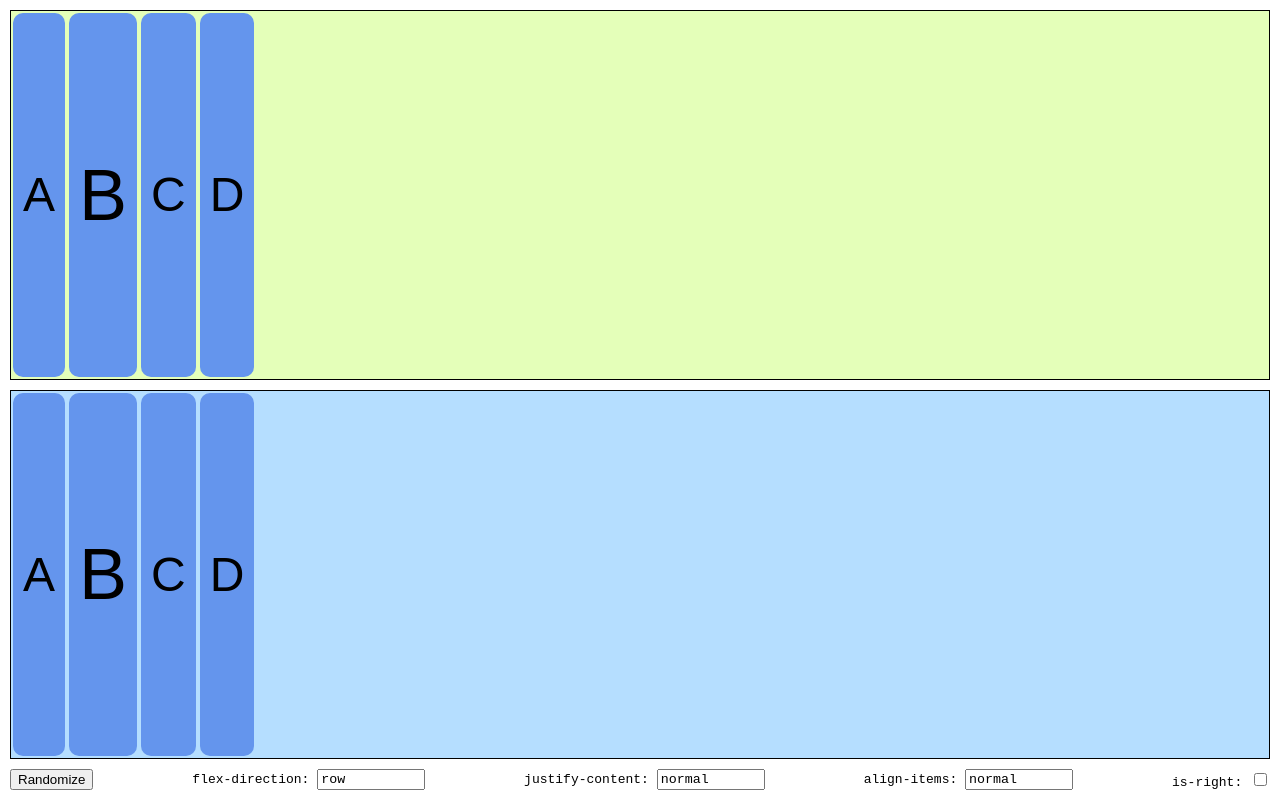
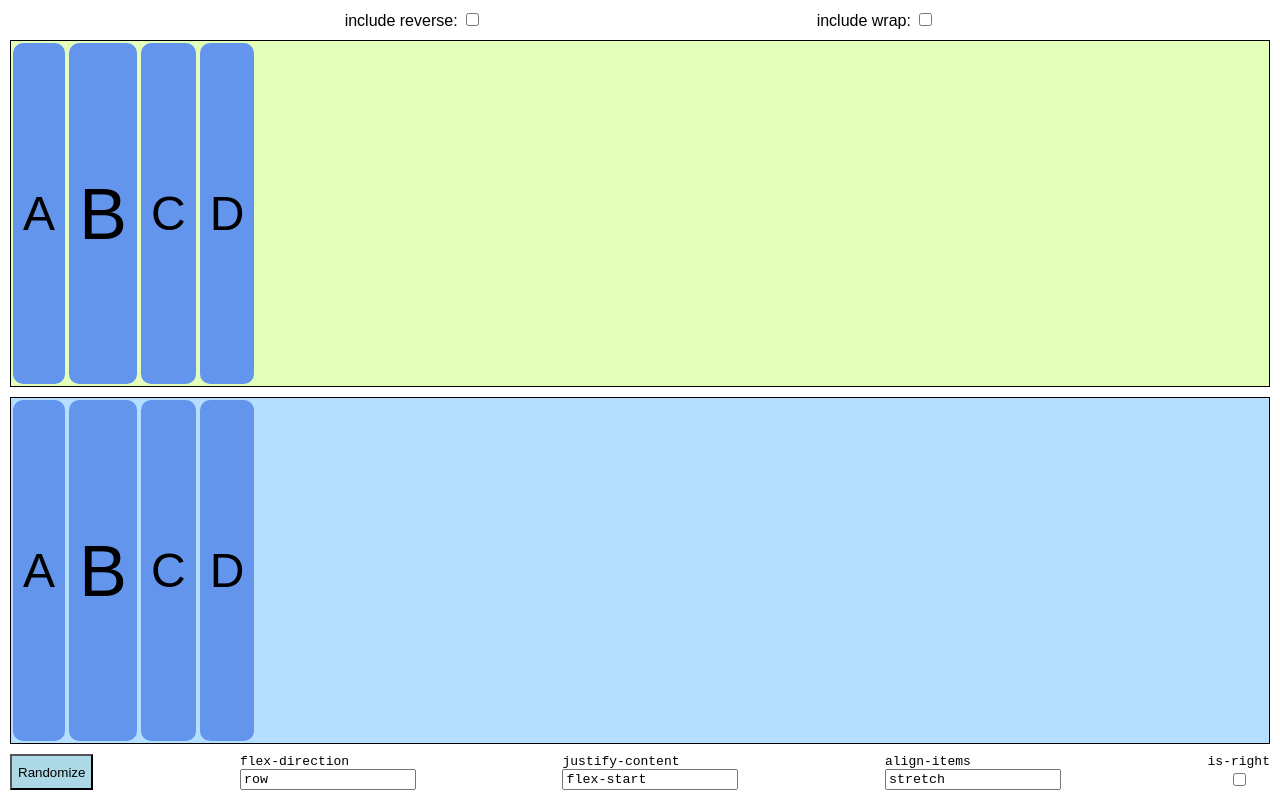
Before and after one commit to twodee/flexercise, a plain HTML site: page index.html in a window 1280 px wide. Drawn offline with Linux system fonts and the light colour scheme.

Commit message:
Add reversing, wrapping options; rework layout.

```diff
--- a/index.html
+++ b/index.html
@@ -7,27 +7,39 @@
 </head>
 <body>
   <div class="root">
+    <div class="options">
+      <label>include reverse: <input id="include-reverse-checkbox" type="checkbox"></label>
+      <label>include wrap: <input id="include-wrap-checkbox" type="checkbox"></label>
+    </div>
     <div id="panels-root">
-      <div id="expected" class="panel">
-        <div class="tile">A</div>
-        <div class="tile">B</div>
-        <div class="tile">C</div>
-        <div class="tile">D</div>
+      <div class="panel-sizer">
+        <div id="expected" class="panel"></div>
       </div>
       <div id="separator"></div>
-      <div id="actual" class="panel">
-        <div class="tile">A</div>
-        <div class="tile">B</div>
-        <div class="tile">C</div>
-        <div class="tile">D</div>
+      <div class="panel-sizer">
+        <div id="actual" class="panel"></div>
       </div>
     </div>
     <div class="toolbar">
       <input id="randomize-button" type="button" value="Randomize">
-      <label>flex-direction: <input id="flex-direction-input" type="text"></label>
-      <label>justify-content: <input id="justify-content-input" type="text"></label>
-      <label>align-items: <input id="align-items-input" type="text"></label>
-      <label>is-right: <input id="is-right-checkbox" type="checkbox" onclick="return false;" onfocus="return false;"></label>
+
+      <label for="flex-direction-input">flex-direction</label>
+      <input id="flex-direction-input" type="text">
+
+      <label for="flex-wrap-input" id="flex-wrap-label">flex-wrap</label>
+      <input id="flex-wrap-input" type="text">
+
+      <label for="align-content-input" id="align-content-label">align-content</label>
+      <input id="align-content-input" type="text">
+
+      <label for="justify-content-input">justify-content</label>
+      <input id="justify-content-input" type="text">
+
+      <label for="align-items-input">align-items</label>
+      <input id="align-items-input" type="text">
+
+      <label for="is-right-checkbox">is-right</label>
+      <input id="is-right-checkbox" type="checkbox" onclick="return false;" onfocus="return false;">
     </div>
   </div>
 </body>
--- a/main.js
+++ b/main.js
@@ -5,6 +5,24 @@ Array.prototype.pick = function() {
 
 let expectedState = {};
 let actualState = {};
+
+function populatePanels(expectedPanel, actualPanel, n) {
+  const alphabet = "ABCDEFGHIJKLMNOPQRSTUVWXYZ";
+  const populatePanel = panel => {
+    while (panel.childNodes.length > 0) {
+      panel.removeChild(panel.childNodes[panel.childNodes.length - 1]);
+    }
+    for (let i = 0; i < n; ++i) {
+      const element = document.createElement('div');
+      element.innerText = alphabet[i];
+      element.classList += 'tile';
+      panel.appendChild(element);
+    }
+  }
+
+  populatePanel(expectedPanel);
+  populatePanel(actualPanel);
+}
 
 function initialize() {
   const randomizeButton = document.getElementById('randomize-button');
@@ -14,11 +32,57 @@ function initialize() {
   const flexDirectionInput = document.getElementById('flex-direction-input');
   const justifyContentInput = document.getElementById('justify-content-input');
   const alignItemsInput = document.getElementById('align-items-input');
+  const flexWrapInput = document.getElementById('flex-wrap-input');
+  const alignContentInput = document.getElementById('align-content-input');
   const isRightCheckbox = document.getElementById('is-right-checkbox');
 
-  const flexDirectionOptions = ['row', 'column', 'row-reverse', 'column-reverse'];
+  const includeReverseCheckbox = document.getElementById('include-reverse-checkbox');
+  const includeWrapCheckbox = document.getElementById('include-wrap-checkbox');
+
+  const flexWrapLabel = document.getElementById('flex-wrap-label');
+  const alignContentLabel = document.getElementById('align-content-label');
+
+  const flexDirectionWithoutReverseOptions = ['row', 'column'];
+  const flexDirectionWithReverseOptions = ['row', 'column', 'row-reverse', 'column-reverse'];
   const justifyContentOptions = ['flex-start', 'flex-end', 'center', 'space-between', 'space-around', 'space-evenly'];
   const alignItemsOptions = ['flex-start', 'flex-end', 'center', 'stretch', 'baseline'];
+  const flexWrapOptions = ['nowrap', 'wrap', 'wrap-reverse'];
+  const alignContentOptions = ['flex-start', 'flex-end', 'center', 'stretch', 'space-between', 'space-around', 'space-evenly'];
+
+  let flexDirectionOptions = flexDirectionWithoutReverseOptions;
+
+  actualPanel.style['flex-direction'] = 'row';
+  actualPanel.style['align-items'] = 'stretch';
+  actualPanel.style['justify-content'] = 'flex-start';
+  actualPanel.style['flex-wrap'] = 'nowrap';
+  actualPanel.style['align-content'] = 'stretch';
+
+  includeReverseCheckbox.addEventListener('change', () => {
+    if (includeReverseCheckbox.checked) {
+      flexDirectionOptions.splice(0, flexDirectionOptions.length, ...flexDirectionWithReverseOptions);
+    } else {
+      flexDirectionOptions.splice(0, flexDirectionOptions.length, ...flexDirectionWithoutReverseOptions);
+    }
+  });
+
+  const reload = (mode, n) => {
+    flexWrapInput.style.display = mode;
+    alignContentInput.style.display = mode;
+    flexWrapLabel.style.display = mode;
+    alignContentLabel.style.display = mode;
+    populatePanels(expectedPanel, actualPanel, n);
+  }
+
+  includeWrapCheckbox.addEventListener('change', () => {
+    if (includeWrapCheckbox.checked) {
+      reload('inline', 26);
+    } else {
+      actualPanel.style['flex-wrap'] = 'nowrap';
+      reload('none', 4);
+    }
+  });
+
+  reload('none', 4);
 
   randomizeButton.addEventListener('click', () => {
     expectedState = {
@@ -27,9 +91,24 @@ function initialize() {
       'flex-direction': flexDirectionOptions.pick(),
     };
 
+    if (includeWrapCheckbox.checked) {
+      expectedState['flex-wrap'] = flexWrapOptions.pick();
+      if (expectedState['flex-wrap'] === 'nowrap') {
+        expectedState['align-content'] = 'stretch';
+      } else {
+        expectedState['align-content'] = alignContentOptions.pick();
+      }
+    } else {
+      expectedState['flex-wrap'] = 'nowrap';
+      expectedState['align-content'] = 'stretch';
+    }
+
     expectedPanel.style['flex-direction'] = expectedState['flex-direction'];
-    expectedPanel.style['justify-content'] = expectedState['justify-content'];
-    expectedPanel.style['align-items'] = expectedState['align-items'];
+    expectedPanel.style['justify-content'] = (expectedState['justify-content'] === 'center' ? 'safe ' : '') + expectedState['justify-content'];
+    expectedPanel.style['align-items'] = (expectedState['align-items'] === 'center' ? 'safe ' : '') + expectedState['align-items'];
+    expectedPanel.style['flex-wrap'] = expectedState['flex-wrap'];
+    expectedPanel.style['align-content'] = expectedState['align-content'];
+
     panelsRoot.style['flex-direction'] = expectedState['flex-direction'].startsWith('row') ? 'column' : 'row';
     isRightCheckbox.checked = isRight();
   });
@@ -39,34 +118,34 @@ function initialize() {
     'flex-direction': initialStyle['flex-direction'],
     'justify-content': initialStyle['justify-content'],
     'align-items': initialStyle['align-items'],
+    'flex-wrap': initialStyle['flex-wrap'],
+    'align-content': initialStyle['align-content'],
   };
   flexDirectionInput.value = actualState['flex-direction'];
   justifyContentInput.value = actualState['justify-content'];
   alignItemsInput.value = actualState['align-items'];
+  flexWrapInput.value = actualState['flex-wrap'];
+  alignContentInput.value = actualState['align-content'];
 
-  flexDirectionInput.addEventListener('input', () => {
-    actualState['flex-direction'] = flexDirectionInput.value;
-    if (flexDirectionOptions.includes(actualState['flex-direction'])) {
-      actualPanel.style['flex-direction'] = actualState['flex-direction'];
-    }
-    isRightCheckbox.checked = isRight();
-  });
+  const registerListener = (input, property, options) => {
+    input.addEventListener('input', () => {
+      actualState[property] = input.value;
+      if (options.includes(actualState[property])) {
+        let prefix = '';
+        if ((property === 'align-items' || property === 'justify-content') && actualState[property] === 'center') {
+          prefix = 'safe ';
+        }
+        actualPanel.style[property] = prefix + actualState[property];
+      }
+      isRightCheckbox.checked = isRight();
+    });
+  };
 
-  justifyContentInput.addEventListener('input', () => {
-    actualState['justify-content'] = justifyContentInput.value;
-    if (justifyContentOptions.includes(actualState['justify-content'])) {
-      actualPanel.style['justify-content'] = actualState['justify-content'];
-    }
-    isRightCheckbox.checked = isRight();
-  });
-
-  alignItemsInput.addEventListener('input', () => {
-    actualState['align-items'] = alignItemsInput.value;
-    if (alignItemsOptions.includes(alignItemsInput.value)) {
-      actualPanel.style['align-items'] = alignItemsInput.value;
-    }
-    isRightCheckbox.checked = isRight();
-  });
+  registerListener(flexDirectionInput, 'flex-direction', flexDirectionOptions);
+  registerListener(justifyContentInput, 'justify-content', justifyContentOptions);
+  registerListener(alignItemsInput, 'align-items', alignItemsOptions);
+  registerListener(flexWrapInput, 'flex-wrap', flexWrapOptions);
+  registerListener(alignContentInput, 'align-content', alignContentOptions);
 }
 
 function isRight() {
@@ -74,7 +153,9 @@ function isRight() {
   console.log("actualState:", actualState);
   return expectedState['flex-direction'] === actualState['flex-direction'] &&
          expectedState['justify-content'] === actualState['justify-content'] &&
-         expectedState['align-items'] === actualState['align-items'];
+         expectedState['align-items'] === actualState['align-items'] &&
+         expectedState['flex-wrap'] === actualState['flex-wrap'] &&
+         expectedState['align-content'] === actualState['align-content'];
 }
 
 window.addEventListener('load', initialize);
--- a/style.css
+++ b/style.css
@@ -1,5 +1,12 @@
 body {
-  overscroll-behavior-y: none;
+  overscroll-behavior: none;
+}
+
+.options {
+  margin-bottom: 10px;
+  display: flex;
+  justify-content: space-evenly;
+  font-family: sans-serif;
 }
 
 .root {
@@ -22,22 +29,60 @@ body {
 .toolbar {
   flex: 0 1 0;
   margin-top: 10px;
-  display: flex;
-  flex-direction: row;
+  display: grid;
+  /* flex-direction: row; */
+  /* justify-content: space-between; */
+  /* align-items: center; */
+  grid-template-rows: auto auto;
+  grid-auto-flow: column;
+  font-family: monospace;
+  justify-items: stretch;
+  align-items: center;
   justify-content: space-between;
-  align-items: center;
-  font-family: monospace;
+  grid-column-gap: 10px;
+  grid-auto-columns: auto;
+  grid-auto-rows: auto;
+  /* background-color: pink; */
+}
+
+#randomize-button {
+  grid-row-start: 1;
+  grid-row-end: span 2;
+  background-color: lightblue;
+  display: block;
+  height: 100%;
+  width: 100%;
+  outline: none;
+}
+
+#randomize-button:active {
+  background-color: orange;
 }
 
 input[type="text"] {
   font-family: monospace;
-  width: 100px;
+  /* width: 100px; */
 }
 
 .panel {
+  position: absolute;
+  top: 0;
+  left: 0;
+  right: 0;
+  bottom: 0;
+  overflow: auto;
+  display: inline-flex;
+  flex-direction: row;
+}
+
+.panel-sizer {
+  background-color: red;
+  min-width: 0;
+  min-height: 0;
+  flex: 1 1 0;
+  /* overflow: visible; */
   border: 1px solid black;
-  flex: 1 1 0;
-  overflow: scroll;
+  position: relative;
 }
 
 #separator {
@@ -47,14 +92,10 @@ input[type="text"] {
 }
 
 #expected {
-  display: flex;
-  flex-direction: row;
   background-color: #E4FFB9;
 }
 
 #actual {
-  display: flex;
-  flex-direction: row;
   background-color: #B5DEFF;
 }
 
@@ -73,3 +114,7 @@ input[type="text"] {
 .tile:nth-child(2) {
   font-size: 72px;
 }
+
+.panel {
+  /* display: none !important; */
+}
```
